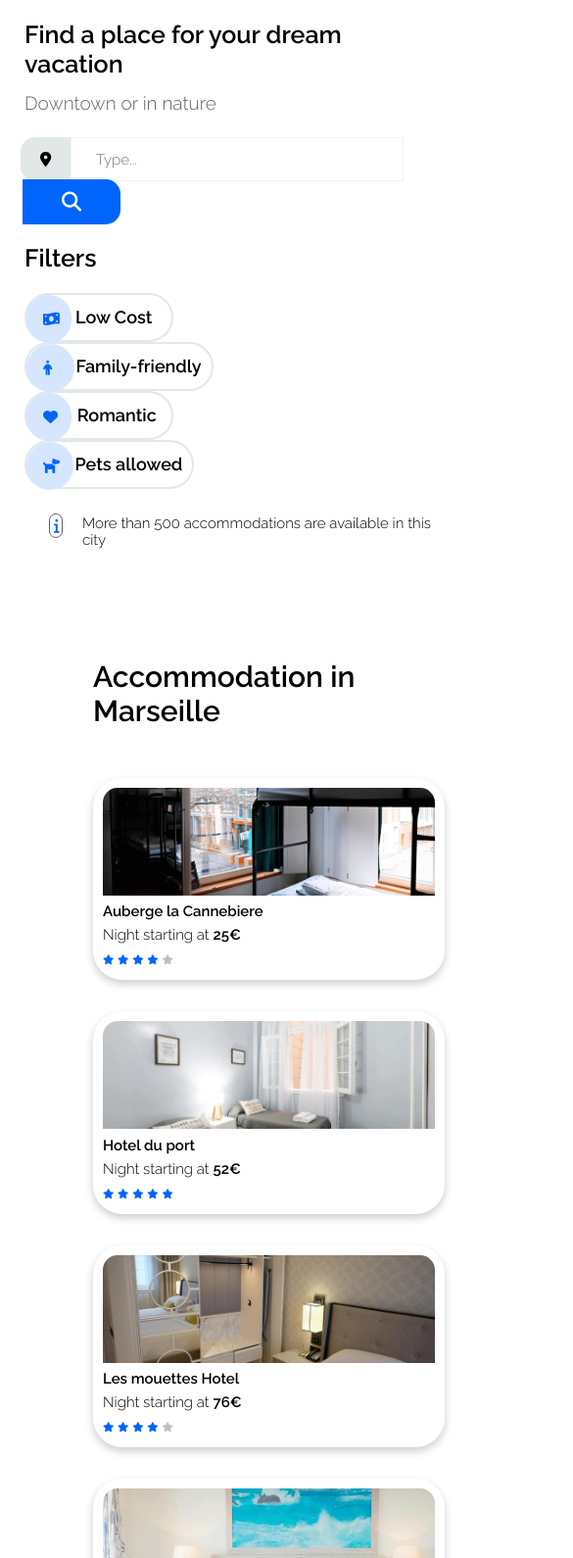
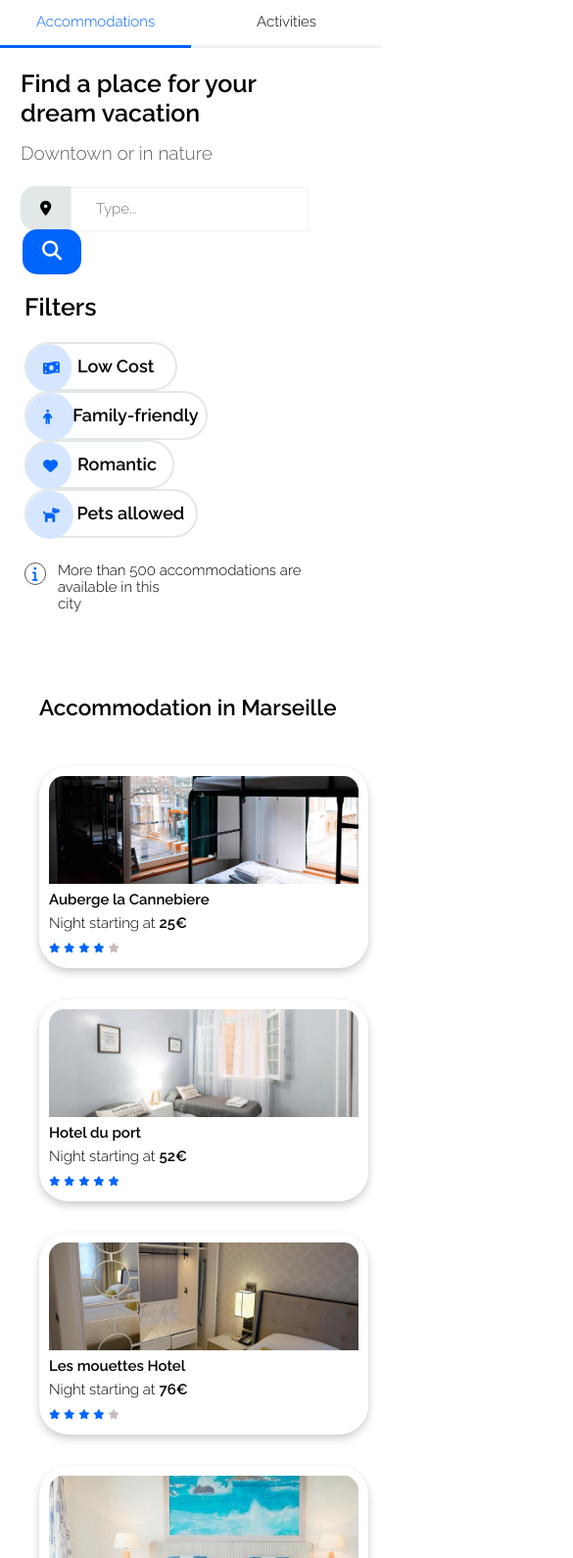
Before and after one commit to jessicafrescia/booki, a plain HTML site: page index.html in a window 390 px wide. Shown: the part 113-1703 px from the top of the page at 98% size, 585 px wide, since content can reach past the window. Drawn offline with Linux system fonts and the light colour scheme.

Commit message:
95 percent done

```diff
--- a/css/style.css
+++ b/css/style.css
@@ -28,6 +28,8 @@ body {
     margin: 0px;
     font-family: 'Raleway';
     font-size: 15px;
+    width: 100%;
+    align-items: center;
 }
 
 main,
@@ -751,6 +753,8 @@ h1 {
 }
 
 @media all and (max-width: 767px) {
+
+
   main,header {
       margin: 0px !important;
   }
@@ -775,11 +779,16 @@ h1 {
 
   #navigation {
       width: 100%;
-      min-width: 375px;
+
   }
 
   .nav-section {
+    width: 100%;
     justify-content: center;
+  }
+
+  #logo {
+    padding: 30px;
   }
 }
 
@@ -867,8 +876,10 @@ h1 {
     /* text box section */
 
     .text-box {
-      margin-top: 10px;
-      margin-left: 25px;
+      width: 80%;
+      margin-left: 21px;
+      margin-top: 0px;
+      margin-right: 0px;
 
     }
 
@@ -885,7 +896,7 @@ h1 {
     /* search section */
 
     .search-section {
-      width: 115%;
+
       margin-left: 25px;
     }
 
@@ -907,7 +918,7 @@ h1 {
     }
 
     input[type="text"] {
-      width: 340px;
+      width: 243px;
       height: 45px;
       border: 1px solid #F2F2F2;
       outline: none;
@@ -922,8 +933,8 @@ h1 {
 
     .buttonsearch-mobile {
       display: inline;
-      border-radius: 0 15px 15px 0;
-    width: 100px;
+      border-radius: 15px 15px 15px 15px;
+      width: 60px;
       height: 46px;
       border: none;
       outline: none;
@@ -973,14 +984,14 @@ h1 {
 
 
     .container {
-      width: 299%;
+      width: 100%;
       display: flex;
       flex-direction: column;
     }
 
 
     .filterbuttonslow {
-      width: 15%;
+      width: 46%;
       height: 50px;
       border: 2px solid #e2e8e8;
       background: none;
@@ -990,7 +1001,7 @@ h1 {
     }
 
     .filterbuttonsfam {
-      width: 19%;
+      width: 55%;
       height: 50px;
       border: 2px solid #e2e8e8;
       background: none;
@@ -1000,7 +1011,7 @@ h1 {
     }
 
     .filterbuttonsrom {
-      width: 15%;
+      width: 45%;
       height: 50px;
       border: 2px solid #e2e8e8;
       background: none;
@@ -1010,7 +1021,7 @@ h1 {
     }
 
     .filterbuttonspet {
-      width: 17%;
+      width: 52%;
       height: 50px;
       border: 2px solid #e2e8e8;
       background: none;
@@ -1055,19 +1066,19 @@ h1 {
 
     /* info section */
     .info {
-      width: 100%;
+      width: 70%;
       margin-top: 25px;
-      margin-left: 50px;
-      margin-right: 50px;
+      margin-left: 25px;
+      margin-right: 0px;
 
     }
 
     .infoicon {
       border: 0.5px solid #625b5b;
-      border-radius: 25px;
+      border-radius: 15px;
       color: #0065FC;
-      width: 1%;
-      padding: 4px;
+      width: 5%;
+      padding: 3px;
       text-align: center;
       position: relative;
       top: 0px;
@@ -1086,14 +1097,17 @@ h1 {
       flex-direction: column;
       flex-wrap: wrap;
       order: 2;
-      width: 100%;
+      width: 90%;
       background: none;
       height: 104%;
       border-radius: 10px;
-      margin-top: 25px;
-      margin-left: 50px;
-      margin-right: 50px;
-      padding-top: 1px;
+      margin-left: 15px;
+      margin-top: 0px;
+
+    }
+
+    .accommodations h1 {
+      font-size: 1.5em;
     }
 
 
@@ -1109,9 +1123,8 @@ h1 {
       flex-wrap: wrap;
       height: 210%;
       flex-direction: column;
-      row-gap: 31px;
-      margin: 45px;
-      width: 100%;
+      margin-left: 25px;
+
     }
 
     .image-gallery-accommodations {
@@ -1166,7 +1179,8 @@ h1 {
     }
 
     .showmore {
-      padding-bottom: 30px;
+      width: 50%;
+      padding-bottom: 0px;
     }
 
      /* most popular section */
@@ -1178,9 +1192,10 @@ h1 {
       order: 1;
       width: 100%;
       background: #F2F2F2;
-      border-radius: 10px 10px 10px 10px;
+      border-radius: 0px;
       margin-top: 32px;
-      margin-right: -50px;
+      float: none;
+      margin-left: 0px;
     }
 
 
@@ -1191,6 +1206,7 @@ h1 {
       height: 635px;
       flex-direction: column;
       row-gap: 39px;
+      width: 88%;
     }
 
     .flex-container-most .star {
@@ -1241,8 +1257,8 @@ h1 {
       display: flex;
       flex-direction: column;
       flex-wrap: wrap;
-      width: 120%;
-      margin: 25px 62px;
+      width: 90%;
+      margin-left: 25px;
   }
 
     .activities h1 {
@@ -1253,7 +1269,7 @@ h1 {
         display: flex;
         flex-wrap: wrap;
         flex-direction: column;
-        width: 76%;
+        width: 100%;
         gap: 40px;
 
     }
@@ -1450,17 +1466,21 @@ h1 {
     }
 
     .footer-col {
-      flex: 1;
-      margin-left: 50px;
+      margin-left: 25px;
 
     }
 
+
+    .footer ul {
+
+    }
 
     .footer ul li {
       list-style: none;
       text-align: left;
       line-height: 1.5rem;
-      margin: 25px;
+      /* margin: 25px; */
+
 
     }
 
--- a/index.html
+++ b/index.html
@@ -21,7 +21,7 @@
         <header>
             <div class="nav-section">
                 <nav id="logo">
-                    <img src="images/logo/Booki.png" alt="booki logo">
+                    <img src="images/logo/Booki@3x.png" alt="booki logo">
                 </nav>
                 <nav id="navigation">
                     <ul>
```
Lines whose indentation alone changed are shown as unchanged.
